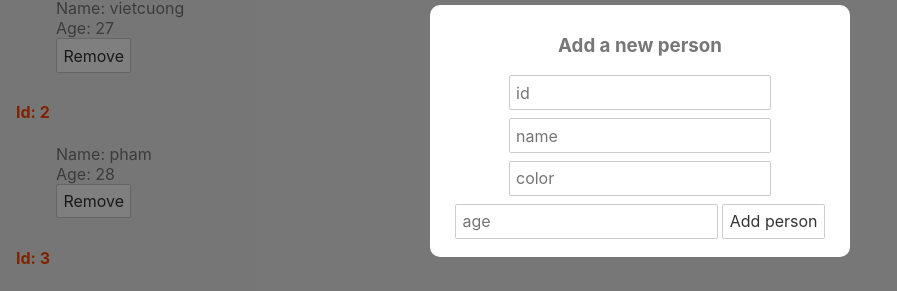
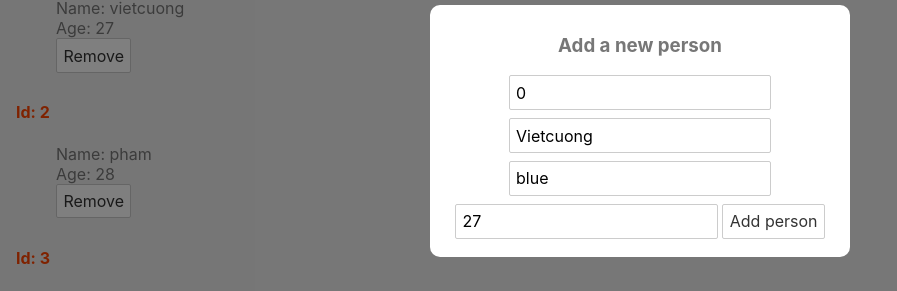
Before and after one commit to vietcuongworldworks/learb-svelte, a Svelte app: page / in a window 1280 px wide. Both pictures are taken after a click on the button "Open modal". Shown: the part 123-414 px from the top of the page, without its empty margins (0-897 px from the left). Built offline with nearby package versions, Linux system fonts and the light colour scheme.

Commit message:
part-15 form

```diff
--- a/src/AddPersonForm.svelte
+++ b/src/AddPersonForm.svelte
@@ -0,0 +1,21 @@
+<script>
+    let id = 0;
+    let name = "Vietcuong";
+    let color = "blue";
+    let age = 27;
+
+    function handleSubmit() {
+        console.log(id, name, color, age);
+    }
+</script>
+
+<form on:submit|preventDefault={handleSubmit}>
+    <input type="number" placeholder="id" bind:value={id} />
+    <input type="text" placeholder="name" bind:value={name} />
+    <input type="text" placeholder="color" bind:value={color} />
+    <input type="number" placeholder="age" bind:value={age} />
+    <button>Add person</button>
+</form>
+
+<style>
+</style>
--- a/src/App.svelte
+++ b/src/App.svelte
@@ -1,4 +1,5 @@
 <script>
+	import AddPersonForm from "./AddPersonForm.svelte";
 	import Modal from "./Modal.svelte";
 	import PeopleData from "../data/people.json";
 
@@ -17,13 +18,7 @@
 
 <Modal {showModal} on:click={toggleModal}>
 	<!-- <h3>Add a new person</h3> -->
-	<form>
-		<input type="text" placeholder="id" />
-		<input type="text" placeholder="name" />
-		<input type="text" placeholder="color" />
-		<input type="text" placeholder="age" />
-		<button>Add person</button>
-	</form>
+	<AddPersonForm />
 	<div slot="title"><h3>Add a new person</h3></div>
 </Modal>
 
```
